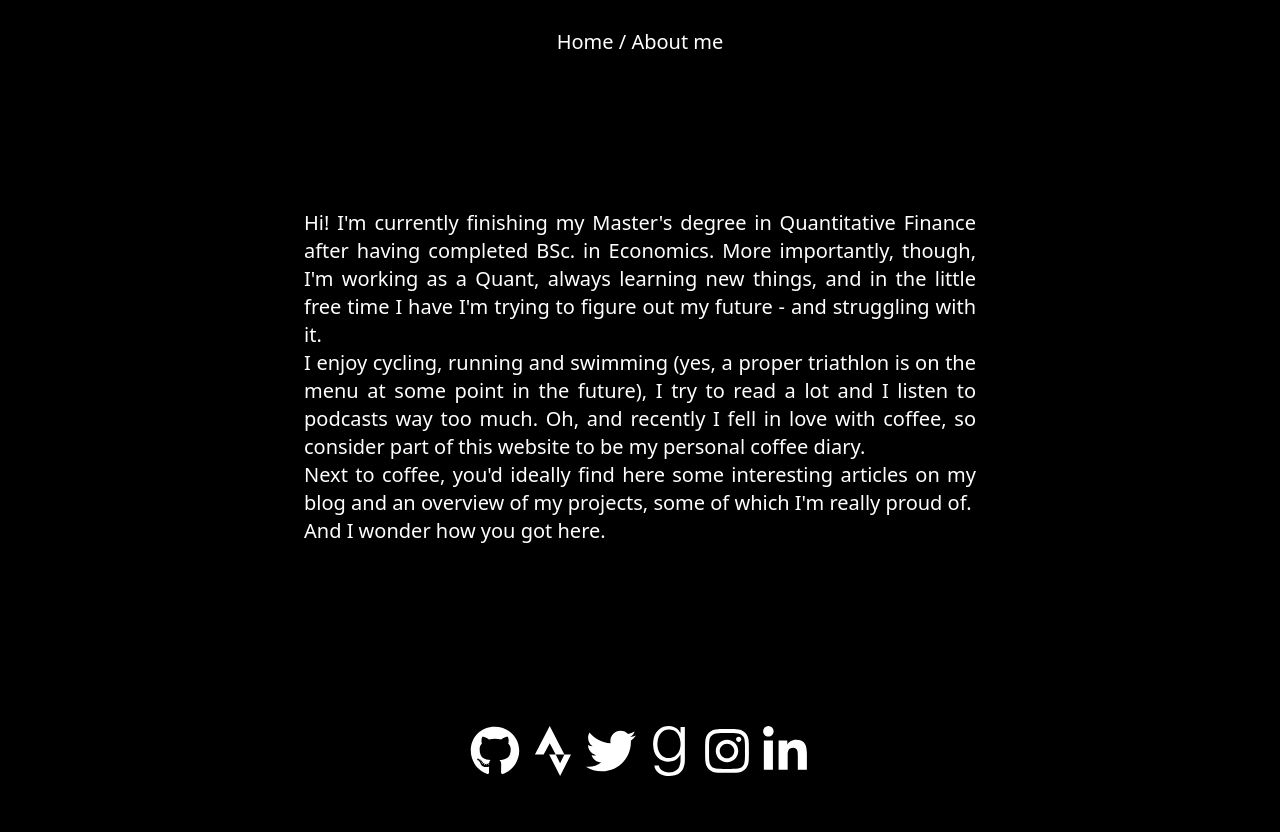
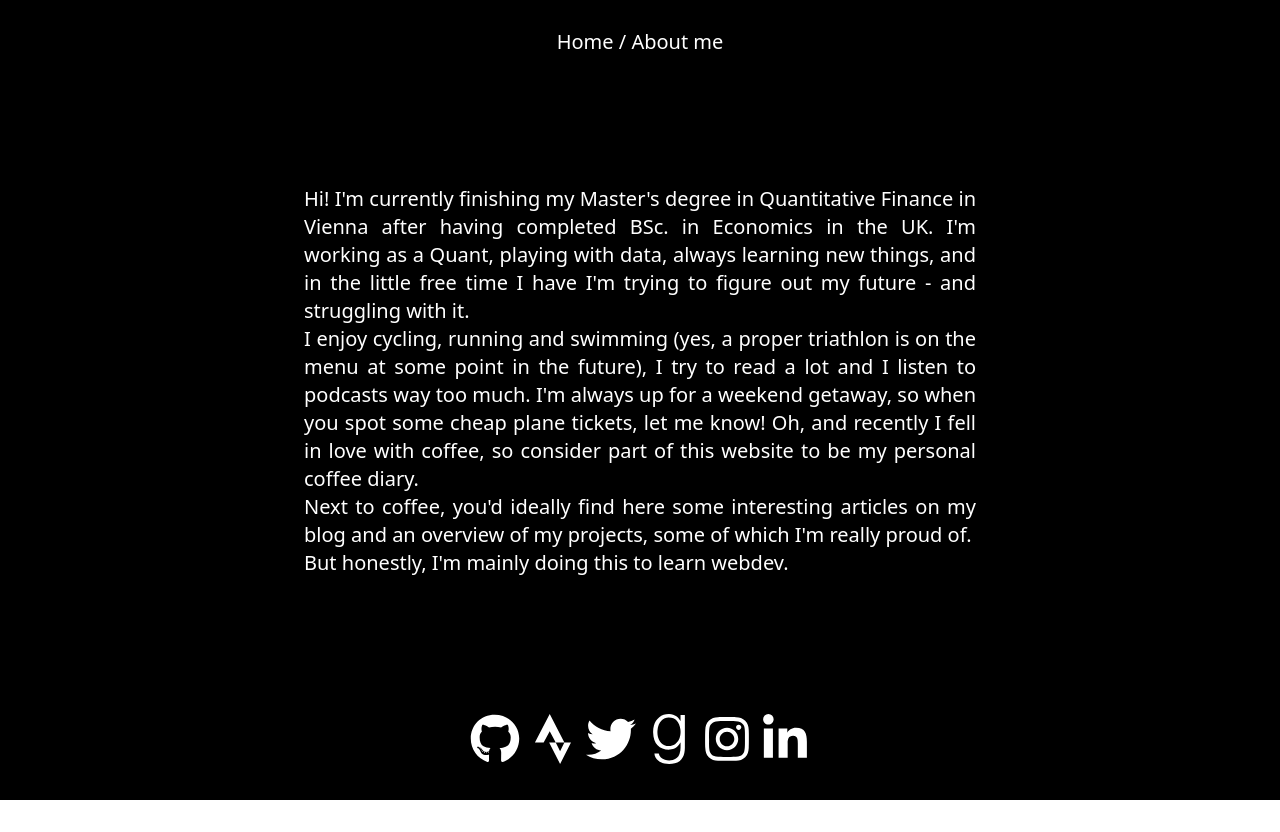
Before and after one commit to stepva/stepva.github.io, a Next.js app: page /about in a window 1280 px wide. After the commit the page ends 800 px from the top, so only its background shows below. Built offline with nearby package versions, Linux system fonts and the light colour scheme.

Commit message:
scroll bar out, bouncing icons in

```diff
--- a/pages/_app.tsx
+++ b/pages/_app.tsx
@@ -10,9 +10,9 @@ export default function App({ Component, pageProps }: AppProps) {
 
   return (
     <main className={theme}>
-      <div className="dark:text-white dark:bg-black p-4">
+      <div className="dark:text-white dark:bg-black">
         {router.pathname === "/" && (
-          <header className="flex flex-row justify-center">
+          <header className="flex flex-row justify-center p-4">
             <button
               onClick={() => setTheme(theme === "dark" ? "light" : "dark")}
             >
--- a/pages/about.tsx
+++ b/pages/about.tsx
@@ -10,7 +10,7 @@ import {
 
 export default function About() {
   return (
-    <div className="flex justify-between min-h-screen flex-col">
+    <div className="flex justify-between min-h-screen flex-col p-4">
       <header className="flex p-3 justify-center">
         <div className="text-center">
           <p className="text-xl">
@@ -25,42 +25,44 @@ export default function About() {
       <div className="justify-center items-center flex flex-1 text-justify">
         <p className="sm:text-xl text-lg max-w-2xl leading-relaxed">
           Hi! I&apos;m currently finishing my Master&apos;s degree in
-          Quantitative Finance after having completed BSc. in Economics. More
-          importantly, though, I&apos;m working as a Quant, always learning new
-          things, and in the little free time I have I&apos;m trying to figure
-          out my future - and struggling with it. <br /> I enjoy cycling,
-          running and swimming (yes, a proper triathlon is on the menu at some
-          point in the future), I try to read a lot and I listen to podcasts way
-          too much. Oh, and recently I fell in love with coffee, so consider
-          part of this website to be my personal coffee diary. <br />
+          Quantitative Finance in Vienna after having completed BSc. in
+          Economics in the UK. I&apos;m working as a Quant, playing with data,
+          always learning new things, and in the little free time I have
+          I&apos;m trying to figure out my future - and struggling with it.{" "}
+          <br /> I enjoy cycling, running and swimming (yes, a proper triathlon
+          is on the menu at some point in the future), I try to read a lot and I
+          listen to podcasts way too much. I&apos;m always up for a weekend
+          getaway, so when you spot some cheap plane tickets, let me know! Oh,
+          and recently I fell in love with coffee, so consider part of this
+          website to be my personal coffee diary. <br />
           Next to coffee, you&apos;d ideally find here some interesting articles
           on my blog and an overview of my projects, some of which I&apos;m
           really proud of. <br />
-          And I wonder how you got here.
+          But honestly, I&apos;m mainly doing this to learn webdev.
         </p>
       </div>
 
-      <div className="items-start min-h-1/3 flex gap-2 flex-row justify-center p-10">
+      <div className="items-start flex gap-2 flex-row justify-center p-5">
         <a href="https://github.com/stepva" target="_blank">
-          <FaGithub size={50} />
+          <FaGithub size={50} className="hover:animate-bounce-slow" />
         </a>
         <a href="https://www.strava.com/athletes/20241758" target="_blank">
-          <FaStrava size={50} />
+          <FaStrava size={50} className="hover:animate-bounce-slow" />
         </a>
         <a href="http://twitter.com/stepvacha" target="_blank">
-          <FaTwitter size={50} />
+          <FaTwitter size={50} className="hover:animate-bounce-slow" />
         </a>
         <a
           href="https://www.goodreads.com/user/show/155656751-t-p-n-v-cha"
           target="_blank"
         >
-          <FaGoodreadsG size={50} />
+          <FaGoodreadsG size={50} className="hover:animate-bounce-slow" />
         </a>
         <a href="https://instagram.com/stepvacha" target="_blank">
-          <FaInstagram size={50} />
+          <FaInstagram size={50} className="hover:animate-bounce-slow" />
         </a>
         <a href="http://linkedin.com/in/stepan-vacha/" target="_blank">
-          <FaLinkedinIn size={50} />
+          <FaLinkedinIn size={50} className="hover:animate-bounce-slow" />
         </a>
       </div>
     </div>
--- a/pages/index.tsx
+++ b/pages/index.tsx
@@ -2,8 +2,8 @@ import Link from "next/link";
 
 export default function Index() {
   return (
-    <div className="flex justify-center flex-col h-screen">
-      <div className="justify-center items-end h-1/2 p-2 flex flex-1 flex-row">
+    <div className="flex justify-center flex-col h-[calc(100vh-56px)] p-4">
+      <div className="justify-center items-end flex flex-1 flex-row">
         <div className="text-center">
           <p className="font-bold text-6xl">hi, I&apos;m Štěpán</p>
         </div>
--- a/tailwind.config.js
+++ b/tailwind.config.js
@@ -7,7 +7,11 @@ module.exports = {
     "./components/**/*.{js,ts,jsx,tsx}",
   ],
   theme: {
-    extend: {},
+    extend: {
+      animation: {
+        "bounce-slow": "bounce 5s linear infinite",
+      },
+    },
   },
   plugins: [],
 };
```
